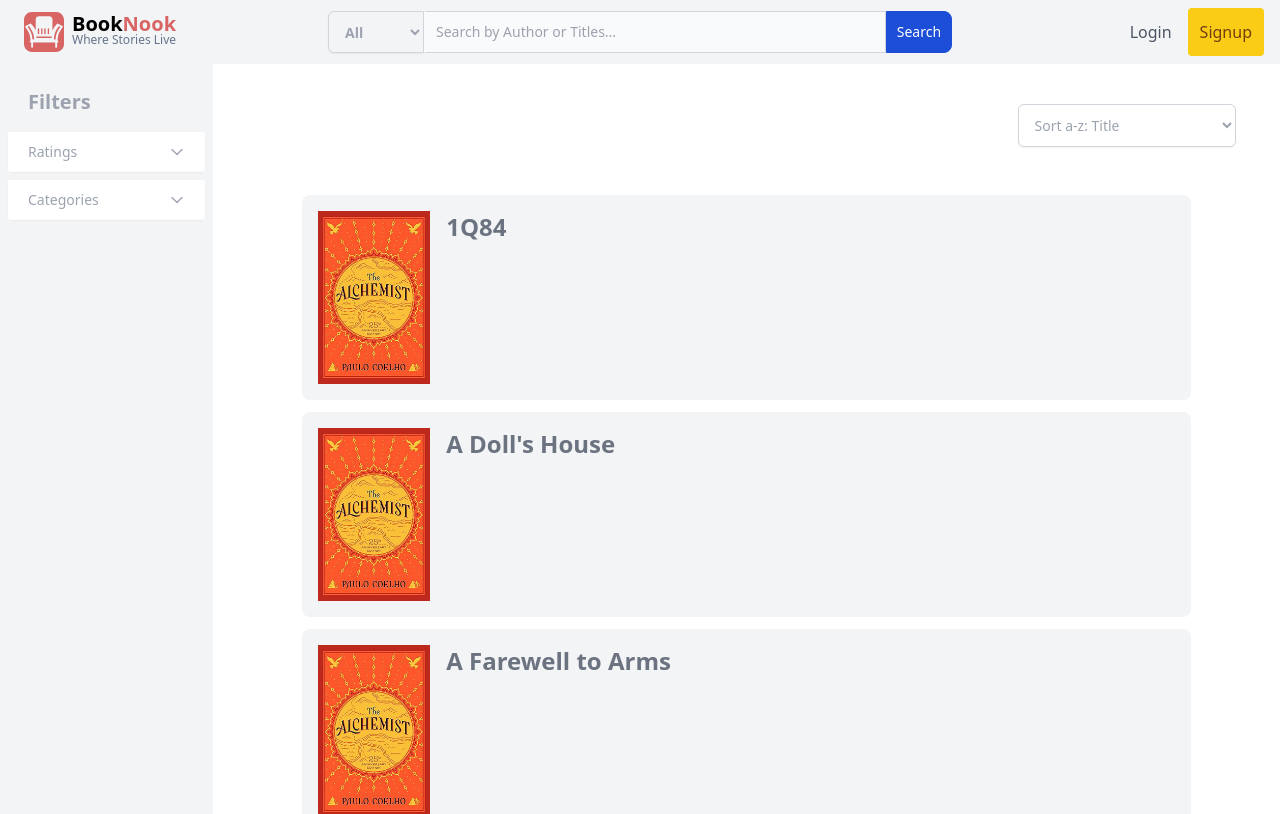
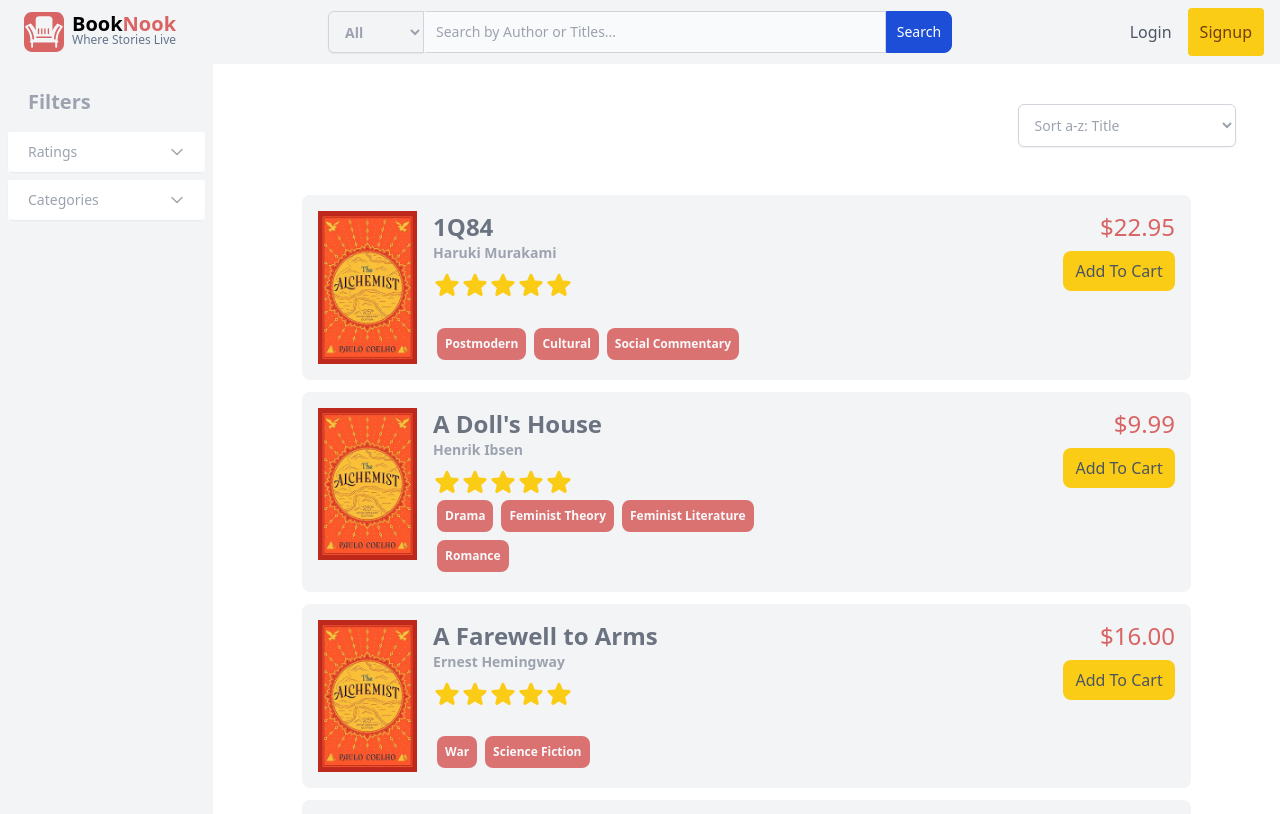
Before and after one commit to francoisdillinger/book_nook_frontend, a React (Vite) app: page / in a window 1280 px wide. Shown: the top 814 px of the page. Built offline with nearby package versions, Linux system fonts and the light colour scheme.

Commit message:
Refactor BookSearch component layout and add book categories

```diff
--- a/src/components/BookSearch.tsx
+++ b/src/components/BookSearch.tsx
@@ -433,8 +433,44 @@ export default function BookSearch() {
 										alt={`Image for ${book.bookTitle}`}
 									/>
 								</div>
-								<div className="text-center font-semibold text-sm text-gray-500 pl-4">
-									<h1 className="text-2xl">{book.bookTitle}</h1>
+								<div className="w-1/2 font-semibold text-sm pl-4 flex flex-col justify-between">
+									<div>
+										<h1 className="text-2xl text-gray-500">{book.bookTitle}</h1>
+										<h2 className="text-gray-400 pb-2">
+											{book.author.authorFirstName +
+												" " +
+												book.author.authorLastName}
+										</h2>
+										<span>
+											{" "}
+											<StaticStarRating
+												rating={Math.floor(
+													book.bookReviews!.reduce(
+														(accumulator, review) =>
+															accumulator + review.rating,
+														0
+													)
+												)}
+												width={7}
+												height={7}
+											/>
+										</span>
+									</div>
+									<div className="flex flex-wrap">
+										{book.bookCategories?.map((category) => (
+											<div className="p-2 bg-logo opacity-90 m-1 rounded-lg text-gray-50 text-xs">
+												{category.category.categoryName}
+											</div>
+										))}
+									</div>
+								</div>
+								<div className="w-1/2 flex flex-col items-end">
+									<h3 className="text-logo text-2xl pb-2">
+										${book.price.toFixed(2)}
+									</h3>
+									<div className="text-gray-600 bg-yellow-400 p-2 rounded-lg hover:bg-yellow-300 w-28 text-center">
+										Add To Cart
+									</div>
 								</div>
 							</li>
 						))}
```
